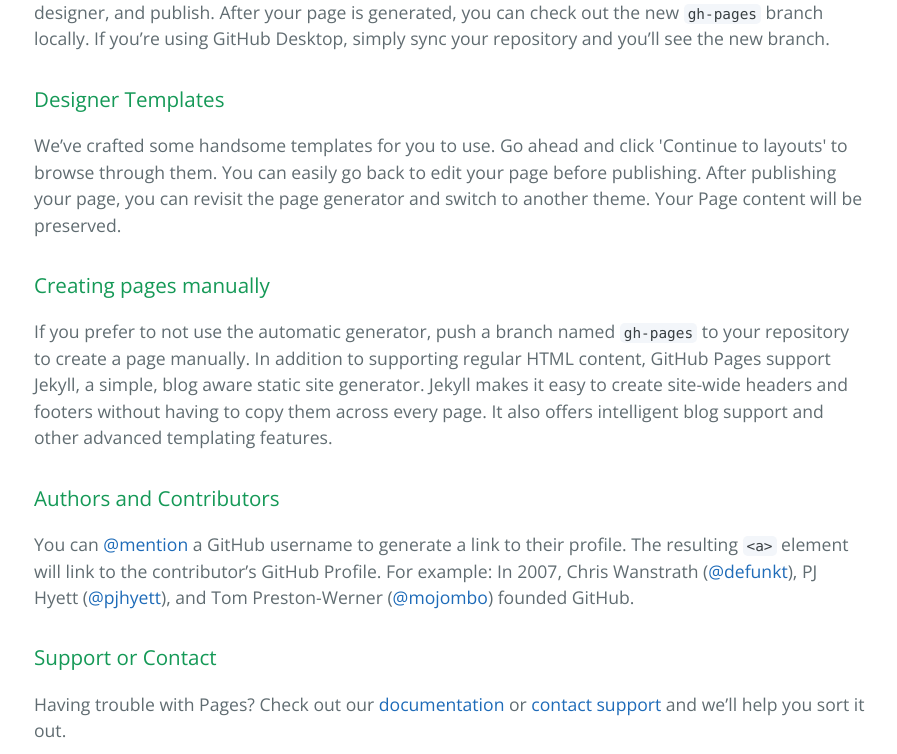
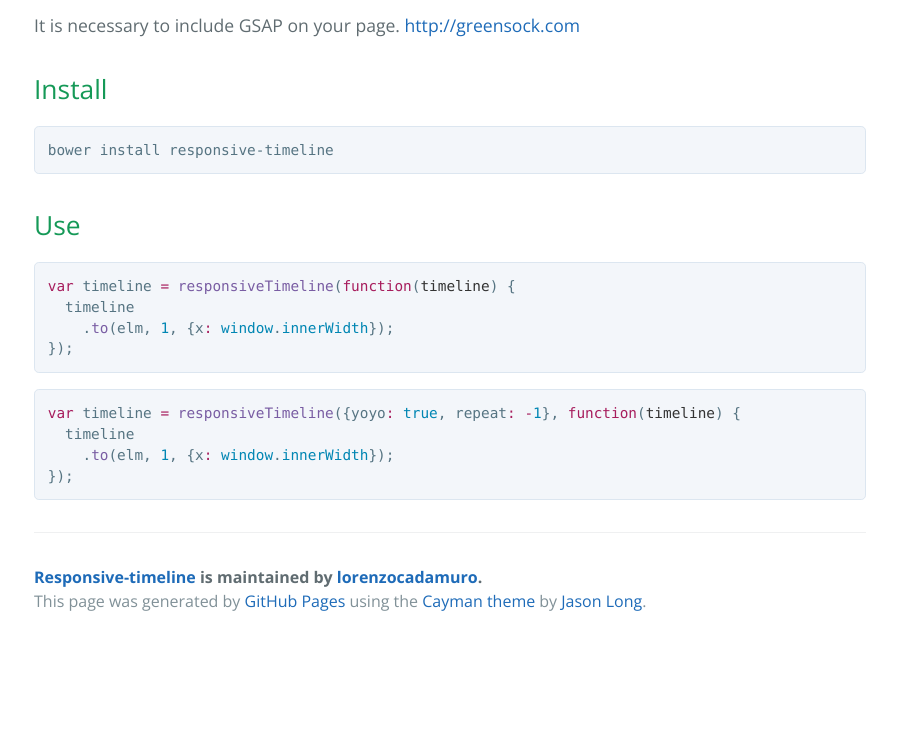
Before and after one commit to lorenzocadamuro/responsive-timeline, a plain HTML site: page index.html in a window 1280 px wide. Shown: the part 517-1271 px from the top of the page, without its empty margins (190-1087 px from the left). After the commit the page ends 1162 px from the top, so only its background shows below. Drawn offline with nearby package versions, Linux system fonts and the light colour scheme.

```diff
--- a/index.html
+++ b/index.html
@@ -19,30 +19,30 @@
     </section>
 
     <section class="main-content">
-      <h3>
-<a id="welcome-to-github-pages" class="anchor" href="#welcome-to-github-pages" aria-hidden="true"><span aria-hidden="true" class="octicon octicon-link"></span></a>Welcome to GitHub Pages.</h3>
+      <h1>
+<a id="responsive-timeline" class="anchor" href="#responsive-timeline" aria-hidden="true"><span aria-hidden="true" class="octicon octicon-link"></span></a>Responsive-timeline</h1>
 
-<p>This automatic page generator is the easiest way to create beautiful pages for all of your projects. Author your page content here <a href="https://guides.github.com/features/mastering-markdown/">using GitHub Flavored Markdown</a>, select a template crafted by a designer, and publish. After your page is generated, you can check out the new <code>gh-pages</code> branch locally. If you’re using GitHub Desktop, simply sync your repository and you’ll see the new branch.</p>
+<p>Create a GreenSock Timeline able to refresh itself on page resizing.</p>
 
-<h3>
-<a id="designer-templates" class="anchor" href="#designer-templates" aria-hidden="true"><span aria-hidden="true" class="octicon octicon-link"></span></a>Designer Templates</h3>
+<p>It is necessary to include GSAP on your page. <a href="http://greensock.com">http://greensock.com</a></p>
 
-<p>We’ve crafted some handsome templates for you to use. Go ahead and click 'Continue to layouts' to browse through them. You can easily go back to edit your page before publishing. After publishing your page, you can revisit the page generator and switch to another theme. Your Page content will be preserved.</p>
+<h2>
+<a id="install" class="anchor" href="#install" aria-hidden="true"><span aria-hidden="true" class="octicon octicon-link"></span></a>Install</h2>
 
-<h3>
-<a id="creating-pages-manually" class="anchor" href="#creating-pages-manually" aria-hidden="true"><span aria-hidden="true" class="octicon octicon-link"></span></a>Creating pages manually</h3>
+<div class="highlight highlight-source-shell"><pre>bower install responsive-timeline</pre></div>
 
-<p>If you prefer to not use the automatic generator, push a branch named <code>gh-pages</code> to your repository to create a page manually. In addition to supporting regular HTML content, GitHub Pages support Jekyll, a simple, blog aware static site generator. Jekyll makes it easy to create site-wide headers and footers without having to copy them across every page. It also offers intelligent blog support and other advanced templating features.</p>
+<h2>
+<a id="use" class="anchor" href="#use" aria-hidden="true"><span aria-hidden="true" class="octicon octicon-link"></span></a>Use</h2>
 
-<h3>
-<a id="authors-and-contributors" class="anchor" href="#authors-and-contributors" aria-hidden="true"><span aria-hidden="true" class="octicon octicon-link"></span></a>Authors and Contributors</h3>
+<div class="highlight highlight-source-js"><pre><span class="pl-k">var</span> timeline <span class="pl-k">=</span> <span class="pl-en">responsiveTimeline</span>(<span class="pl-k">function</span>(<span class="pl-smi">timeline</span>) {
+  timeline
+    .<span class="pl-en">to</span>(elm, <span class="pl-c1">1</span>, {x<span class="pl-k">:</span> <span class="pl-c1">window</span>.<span class="pl-c1">innerWidth</span>});
+});</pre></div>
 
-<p>You can <a href="https://help.github.com/articles/basic-writing-and-formatting-syntax/#mentioning-users-and-teams" class="user-mention">@mention</a> a GitHub username to generate a link to their profile. The resulting <code>&lt;a&gt;</code> element will link to the contributor’s GitHub Profile. For example: In 2007, Chris Wanstrath (<a href="https://github.com/defunkt" class="user-mention">@defunkt</a>), PJ Hyett (<a href="https://github.com/pjhyett" class="user-mention">@pjhyett</a>), and Tom Preston-Werner (<a href="https://github.com/mojombo" class="user-mention">@mojombo</a>) founded GitHub.</p>
-
-<h3>
-<a id="support-or-contact" class="anchor" href="#support-or-contact" aria-hidden="true"><span aria-hidden="true" class="octicon octicon-link"></span></a>Support or Contact</h3>
-
-<p>Having trouble with Pages? Check out our <a href="https://help.github.com/pages">documentation</a> or <a href="https://github.com/contact">contact support</a> and we’ll help you sort it out.</p>
+<div class="highlight highlight-source-js"><pre><span class="pl-k">var</span> timeline <span class="pl-k">=</span> <span class="pl-en">responsiveTimeline</span>({yoyo<span class="pl-k">:</span> <span class="pl-c1">true</span>, repeat<span class="pl-k">:</span> <span class="pl-k">-</span><span class="pl-c1">1</span>}, <span class="pl-k">function</span>(<span class="pl-smi">timeline</span>) {
+  timeline
+    .<span class="pl-en">to</span>(elm, <span class="pl-c1">1</span>, {x<span class="pl-k">:</span> <span class="pl-c1">window</span>.<span class="pl-c1">innerWidth</span>});
+});</pre></div>
 
       <footer class="site-footer">
         <span class="site-footer-owner"><a href="https://github.com/lorenzocadamuro/responsive-timeline">Responsive-timeline</a> is maintained by <a href="https://github.com/lorenzocadamuro">lorenzocadamuro</a>.</span>
```
Also changed, not shown: params.json (+1 -1 lines).
